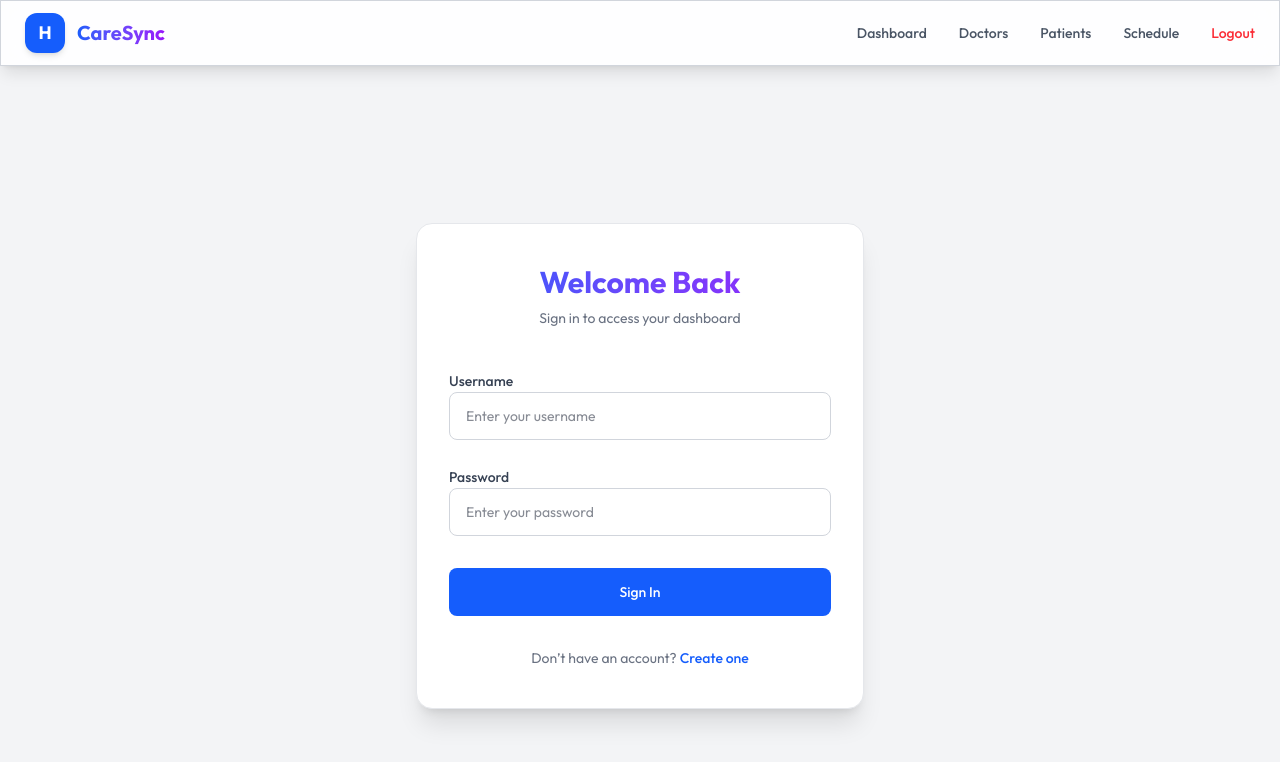
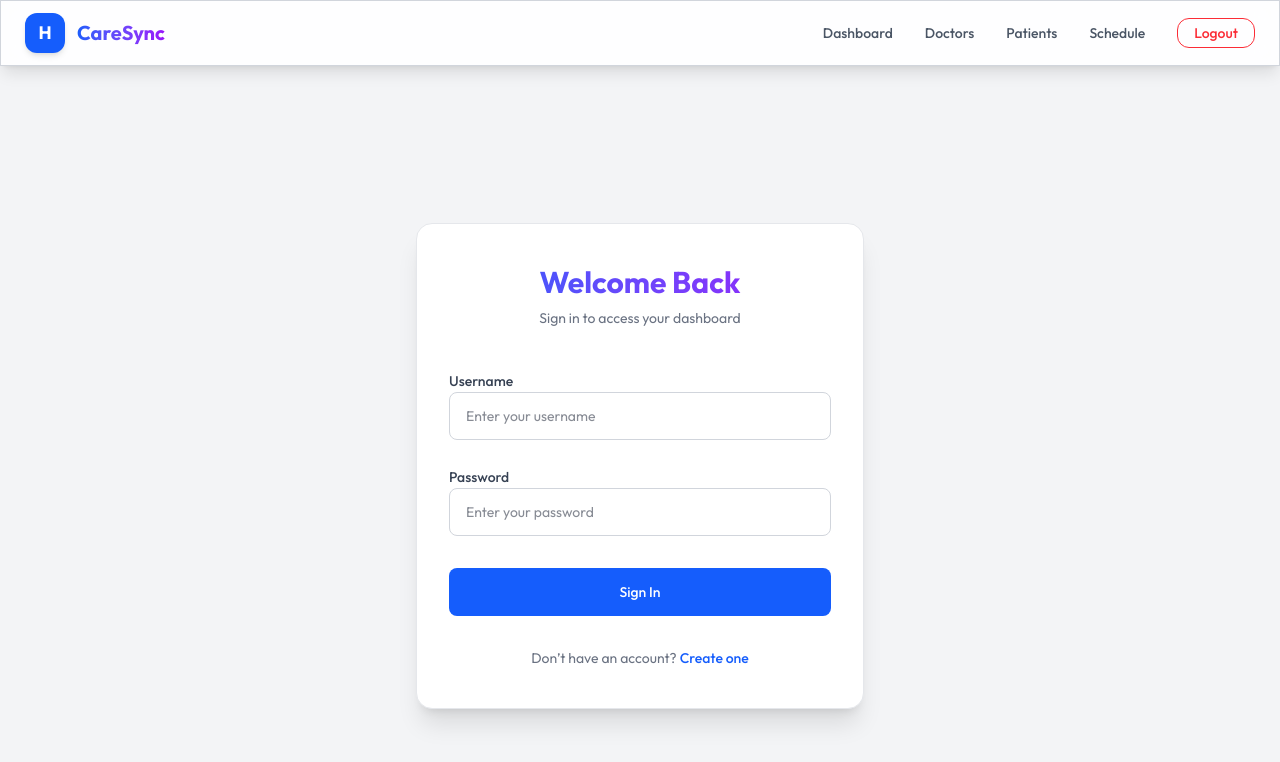
Before and after one commit to Gopianjaniya/HospitalAppointments, a React (Vite) app in the folder hospital-frontend/: page / in a window 1280 px wide. Shown: the top 762 px of the page. Built offline with nearby package versions, Linux system fonts and the light colour scheme; no server answers; sample sign-in values are in the browser's storage.

Commit message:
btn design

```diff
--- a/hospital-frontend/src/components/Navbar.jsx
+++ b/hospital-frontend/src/components/Navbar.jsx
@@ -22,7 +22,7 @@ function Navbar() {
 
           <Link
             to="/dashboard"
-            className="text-xl font-bold bg-gradient-to-r from-blue-600 to-purple-600 bg-clip-text text-transparent"
+            className="text-xl font-bold bg-linear-to-r from-blue-600 to-purple-600 bg-clip-text text-transparent"
           >
             CareSync
           </Link>
@@ -58,7 +58,7 @@ function Navbar() {
           {user ? (
             <button
               onClick={logout}
-              className="text-red-500 text-sm font-medium"
+              className="text-red-500 text-sm font-medium border rounded-xl px-4 py-1 hover:bg-red-100"
             >
               Logout
             </button>
```
